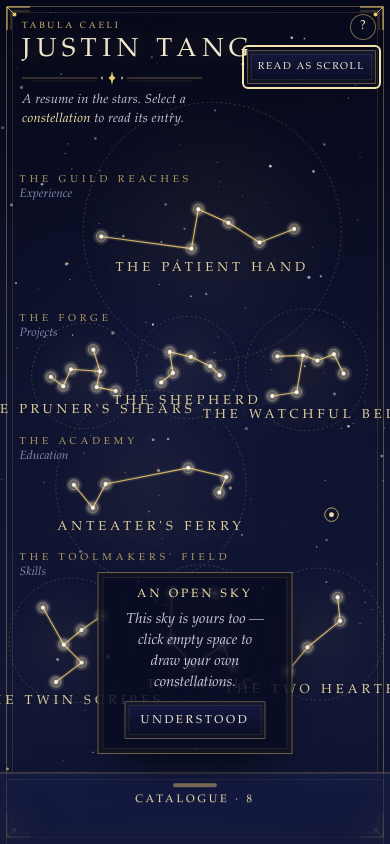
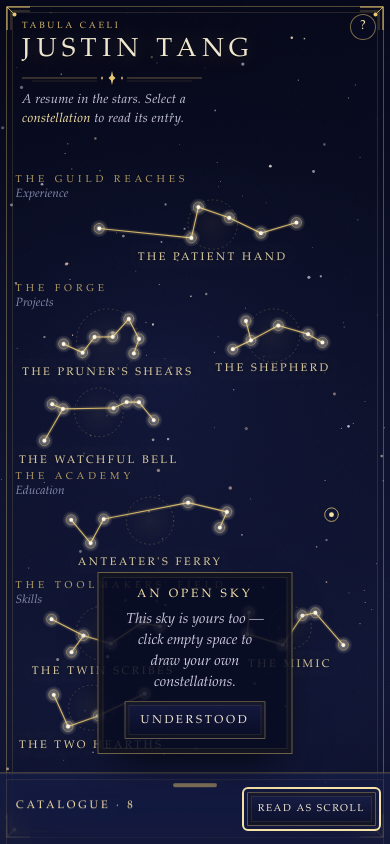
Before and after one commit to j-ctang/constellation-resume, a React (Vite) app: page / in a window 390 px wide. Built offline with nearby package versions, Linux system fonts and the light colour scheme.

Commit message:
- Wrap and clamp constellation labels on screen - Stack mobile regions, two per row - Keep halos inside their own cell - Use whole cell as mobile tap target - Move read-as-scroll onto catalogue bar

```diff
--- a/src/components/SkyCanvas.tsx
+++ b/src/components/SkyCanvas.tsx
@@ -110,8 +110,8 @@ export default function SkyCanvas(props: SkyCanvasProps) {
             <button
               key={f.id}
               type="button"
-              className="hotspot"
-              style={{ left: f.center.x - f.radius, top: f.center.y - f.radius, width: f.radius * 2, height: f.radius * 2 }}
+              className={f.compact ? 'hotspot compact' : 'hotspot'}
+              style={{ left: f.hit.x, top: f.hit.y, width: f.hit.w, height: f.hit.h }}
               aria-label={`${e.poeticName} — ${realTitle(e)}`}
               aria-pressed={selectedId === f.id}
               onClick={() => onSelect(f.id)}
--- /dev/null
+++ b/src/sky/label.ts
@@ -0,0 +1,19 @@
+/** Fit a constellation label into maxWidth: one line if it fits, else the most balanced two-line split. */
+export function fitLabel(text: string, maxWidth: number, measure: (s: string) => number): string[] {
+  const words = text.split(' ')
+  if (words.length < 2 || measure(text) <= maxWidth) return [text]
+  let best: string[] = [text]
+  let bestWidth = Infinity
+  for (let i = 1; i < words.length; i++) {
+    const lines = [words.slice(0, i).join(' '), words.slice(i).join(' ')]
+    const width = Math.max(...lines.map(measure))
+    if (width < bestWidth) { bestWidth = width; best = lines }
+  }
+  return best
+}
+
+/** Shift a centred label so [x - half, x + half] stays within [minX, maxX]. */
+export function placeLabel(x: number, half: number, minX: number, maxX: number): number {
+  if (2 * half >= maxX - minX) return (minX + maxX) / 2
+  return Math.min(maxX - half, Math.max(minX + half, x))
+}
--- a/src/sky/layout.ts
+++ b/src/sky/layout.ts
@@ -13,6 +13,15 @@ export interface Figure {
   center: Point
   radius: number
   labelAt: Point
+  /** Widest the label may be before wrapping. */
+  labelMaxWidth: number
+  /** Horizontal bounds the label must stay inside. */
+  labelMinX: number
+  labelMaxX: number
+  /** Tap/click target: the whole grid cell on phones, the halo's bounding box otherwise. */
+  hit: Rect
+  /** Smaller label type on phones. */
+  compact: boolean
 }
 
 export interface RegionLabel { region: Region; name: string; section: string; at: Point }
@@ -22,6 +31,11 @@ export interface BgStar { x: number; y: number; r: number; a: number; phase: num
 export const SHEET_PEEK = 72
 const PANEL_GUTTER = 40
 const LABEL_BAND = 30
+const LABEL_MARGIN = 8
+const MOBILE_MAX_COLS = 2
+// Mobile regions stack between the masthead and the sheet peek.
+const MOBILE_TOP = 0.22
+const MOBILE_BOTTOM = 0.99
 
 // Fractions of the sky area. Desktop keeps the top-left clear for the masthead.
 const DESKTOP_BOXES: Record<Region, Rect> = {
@@ -30,12 +44,6 @@ const DESKTOP_BOXES: Record<Region, Rect> = {
   academy: { x: 0.04, y: 0.66, w: 0.44, h: 0.28 },
   toolmakers: { x: 0.52, y: 0.44, w: 0.44, h: 0.5 },
 }
-const MOBILE_BOXES: Record<Region, Rect> = {
-  guild: { x: 0.05, y: 0.22, w: 0.9, h: 0.17 },
-  forge: { x: 0.05, y: 0.4, w: 0.9, h: 0.15 },
-  academy: { x: 0.05, y: 0.56, w: 0.9, h: 0.14 },
-  toolmakers: { x: 0.05, y: 0.71, w: 0.9, h: 0.27 },
-}
 
 export function skyArea(w: number, h: number, mobile: boolean): Rect {
   if (mobile) return { x: 0, y: 0, w, h: Math.max(0, h - SHEET_PEEK) }
@@ -43,13 +51,37 @@ export function skyArea(w: number, h: number, mobile: boolean): Rect {
   return { x: 0, y: 0, w: Math.max(0, w - panel), h }
 }
 
-export function regionRect(region: Region, area: Rect, mobile: boolean): Rect {
-  const b = (mobile ? MOBILE_BOXES : DESKTOP_BOXES)[region]
-  return { x: area.x + b.x * area.w, y: area.y + b.y * area.h, w: b.w * area.w, h: b.h * area.h }
+/**
+ * Region rectangles for the regions that have entries.
+ * Desktop uses fixed boxes; mobile stacks non-empty regions, each as tall as its rows of constellations.
+ */
+export function regionRects(entries: SkyEntry[], area: Rect, mobile: boolean): Partial<Record<Region, Rect>> {
+  const groups = groupByRegion(entries)
+  const out: Partial<Record<Region, Rect>> = {}
+  if (!mobile) {
+    for (const { region } of groups) {
+      const b = DESKTOP_BOXES[region.id]
+      out[region.id] = { x: area.x + b.x * area.w, y: area.y + b.y * area.h, w: b.w * area.w, h: b.h * area.h }
+    }
+    return out
+  }
+  const x = area.x + area.w * 0.04
+  const w = area.w * 0.92
+  const top = area.y + area.h * MOBILE_TOP
+  const height = area.h * (MOBILE_BOTTOM - MOBILE_TOP)
+  const rows = groups.map(g => Math.ceil(g.entries.length / MOBILE_MAX_COLS))
+  const rowH = Math.max(1, (height - groups.length * LABEL_BAND) / Math.max(1, rows.reduce((a, b) => a + b, 0)))
+  let y = top
+  groups.forEach(({ region }, i) => {
+    const h = LABEL_BAND + rows[i] * rowH
+    out[region.id] = { x, y, w, h }
+    y += h
+  })
+  return out
 }
 
-function gridCells(r: Rect, n: number): Rect[] {
-  const cols = Math.max(1, Math.min(n, Math.ceil(Math.sqrt((n * r.w) / Math.max(1, r.h)))))
+function gridCells(r: Rect, n: number, maxCols: number): Rect[] {
+  const cols = Math.max(1, Math.min(n, maxCols, Math.ceil(Math.sqrt((n * r.w) / Math.max(1, r.h)))))
   const rows = Math.ceil(n / cols)
   return Array.from({ length: n }, (_, i) => ({
     x: r.x + (r.w * (i % cols)) / cols,
@@ -80,7 +112,7 @@ export function spanningEdges(pts: Point[]): [number, number][] {
   return edges
 }
 
-function figureFor(entry: SkyEntry, cell: Rect, area: Rect): Figure {
+function figureFor(entry: SkyEntry, cell: Rect, area: Rect, compact: boolean): Figure {
   const rand = mulberry32(hashString(entry.id))
   const n = 4 + Math.floor(rand() * 4)
   const inner = { x: cell.x + cell.w * 0.12, y: cell.y + cell.h * 0.06, w: cell.w * 0.76, h: cell.h * 0.64 }
@@ -96,24 +128,42 @@ function figureFor(entry: SkyEntry, cell: Rect, area: Rect): Figure {
     x: stars.reduce((s, p) => s + p.x, 0) / stars.length,
     y: stars.reduce((s, p) => s + p.y, 0) / stars.length,
   }
-  const radius = Math.max(24, Math.max(...stars.map(s => dist(s, center))) + 18)
+  // Cap the halo so it never spills into a neighbouring cell or region.
+  const spread = Math.max(...stars.map(s => dist(s, center))) + 18
+  const room = Math.min(center.x - cell.x, cell.x + cell.w - center.x, center.y - cell.y, cell.y + cell.h - center.y)
+  const radius = Math.max(Math.min(24, room), Math.min(spread, room))
   const bottom = Math.max(...stars.map(s => s.y))
   const labelAt = {
     x: Math.min(area.x + area.w - 4, Math.max(area.x + 4, center.x)),
     y: Math.min(area.y + area.h - 4, bottom + 22),
   }
-  return { id: entry.id, region: entry.region, stars, edges: spanningEdges(stars), center, radius, labelAt }
+  return {
+    id: entry.id,
+    region: entry.region,
+    stars,
+    edges: spanningEdges(stars),
+    center,
+    radius,
+    labelAt,
+    labelMaxWidth: Math.max(cell.w - LABEL_MARGIN, 1),
+    labelMinX: area.x + LABEL_MARGIN,
+    labelMaxX: area.x + area.w - LABEL_MARGIN,
+    hit: compact ? cell : { x: center.x - radius, y: center.y - radius, w: radius * 2, h: radius * 2 },
+    compact,
+  }
 }
 
 export function layoutSky(entries: SkyEntry[], area: Rect, mobile: boolean): { figures: Figure[]; labels: RegionLabel[] } {
   if (area.w <= 0 || area.h <= 0) return { figures: [], labels: [] }
   const figures: Figure[] = []
   const labels: RegionLabel[] = []
+  const rects = regionRects(entries, area, mobile)
   for (const { region, entries: list } of groupByRegion(entries)) {
-    const r = regionRect(region.id, area, mobile)
+    const r = rects[region.id]
+    if (!r) continue
     labels.push({ region: region.id, name: region.name, section: region.section, at: { x: r.x, y: r.y + 12 } })
     const body = { x: r.x, y: r.y + LABEL_BAND, w: r.w, h: Math.max(1, r.h - LABEL_BAND) }
-    gridCells(body, list.length).forEach((cell, i) => figures.push(figureFor(list[i], cell, area)))
+    gridCells(body, list.length, mobile ? MOBILE_MAX_COLS : Infinity).forEach((cell, i) => figures.push(figureFor(list[i], cell, area, mobile)))
   }
   return { figures, labels }
 }
--- a/src/sky/render.ts
+++ b/src/sky/render.ts
@@ -1,5 +1,6 @@
 import type { BgStar, Figure, Point, RegionLabel } from './layout'
 import type { DrawingState } from './drawing'
+import { fitLabel, placeLabel } from './label'
 import { mulberry32 } from './rng'
 
 const SERIF = '"Iowan Old Style","Palatino Linotype",Palatino,"Book Antiqua",P052,"URW Palladio L",Georgia,serif'
@@ -103,11 +104,16 @@ export function drawFigure(ctx: CanvasRenderingContext2D, fig: Figure, label: st
   const la = Math.max(0, Math.min(1, (rv - 0.45) / 0.55))
   if (la <= 0) return
   ctx.textAlign = 'center'
-  ctx.font = `13px ${SERIF}`
-  ctx.letterSpacing = '4px'
+  ctx.font = `${fig.compact ? 11 : 13}px ${SERIF}`
+  ctx.letterSpacing = fig.compact ? '2.5px' : '4px'
   ctx.shadowColor = 'rgba(4,6,20,0.95)'; ctx.shadowBlur = 8
   ctx.fillStyle = st.lit ? `rgba(255,238,190,${ea * la})` : `rgba(240,222,170,${0.92 * ea * la})`
-  ctx.fillText(label.toUpperCase(), fig.labelAt.x, fig.labelAt.y)
+  const measure = (t: string) => ctx.measureText(t).width
+  const lines = fitLabel(label.toUpperCase(), fig.labelMaxWidth, measure)
+  const half = Math.max(...lines.map(measure)) / 2
+  const x = placeLabel(fig.labelAt.x, half, fig.labelMinX, fig.labelMaxX)
+  const lineHeight = fig.compact ? 14 : 17
+  lines.forEach((line, i) => ctx.fillText(line, x, fig.labelAt.y + i * lineHeight))
   ctx.shadowBlur = 0; ctx.shadowColor = 'transparent'
   ctx.letterSpacing = '0px'
 }
--- a/src/styles.css
+++ b/src/styles.css
@@ -134,6 +134,7 @@ body {
   position: absolute; pointer-events: auto; border: 0; padding: 0; border-radius: 50%;
   background: transparent; cursor: pointer;
 }
+.hotspot.compact { border-radius: 12px }
 .hotspot:focus-visible { outline: 1px dashed var(--gold-hi); outline-offset: 4px }
 
 /* onboarding toast + help */
@@ -198,7 +199,9 @@ body {
   .rule { margin: 8px 0 6px; width: 180px }
   .masthead .sub { font-size: 13px; max-width: 230px }
   .help { top: 14px; right: 14px }
-  .scroll-toggle { top: 50px; right: 14px; left: auto; bottom: auto; padding: 8px 10px; font-size: 10px; letter-spacing: .16em; min-height: 34px }
+  /* pinned on the catalogue bar, clear of the masthead */
+  .scroll-toggle { top: auto; bottom: calc(18px + env(safe-area-inset-bottom)); right: 14px; left: auto; z-index: 4; padding: 8px 10px; font-size: 10px; letter-spacing: .16em; min-height: 34px }
+  .app:has(.panel.sheet.open) .scroll-toggle { display: none }
 
   .panel.sheet {
     top: auto; left: 0; right: 0; bottom: 0; width: auto; height: 55vh; max-height: calc(100% - 60px);
@@ -213,7 +216,9 @@ body {
     touch-action: none; padding: 10px 16px 0;
   }
   .grip-bar { width: 44px; height: 4px; border-radius: 2px; background: rgba(232, 200, 114, .5) }
-  .grip-label { font-size: 11px; letter-spacing: .26em; text-transform: uppercase; color: var(--gold-hi) }
+  .grip { align-items: flex-start }
+  .grip-bar { align-self: center }
+  .grip-label { padding-top: 6px; font-size: 11px; letter-spacing: .26em; text-transform: uppercase; color: var(--gold-hi) }
   .panel.sheet .panel-head { padding: 14px 18px 10px }
   .panel.sheet .panel-foot { padding: 10px 16px 14px }
 
```
Also changed, not shown: 2 other files (tests, documents, lock files or other folders).
